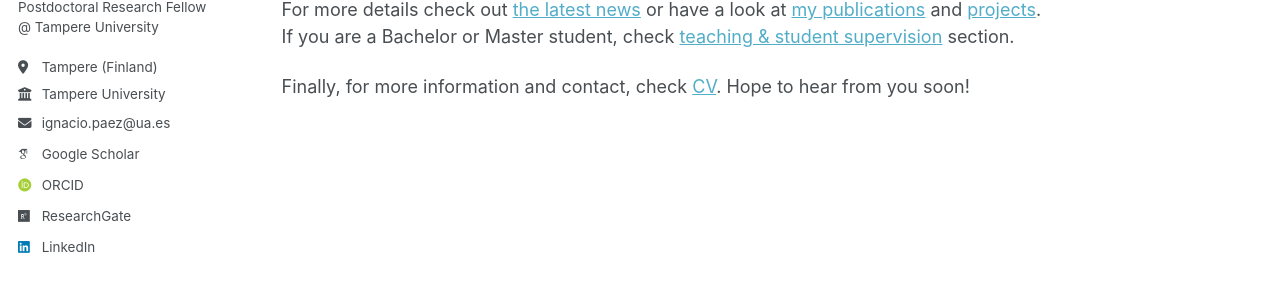
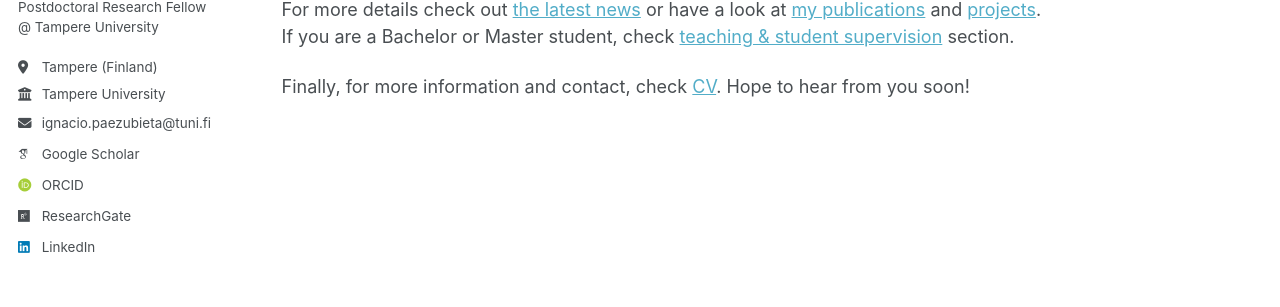
Before and after one commit to ignpaub/ignpaub.github.io, a Jekyll site: the page built from _pages/about.md, in a window 1280 px wide. Shown: the part 388-695 px from the top of the page. Built offline with Jekyll 4.4.1, drawn with Linux system fonts in a browser that asks for light colours; some web fonts are replaced.

Commit message:
Update ui-text.yml

```diff
--- a/_data/ui-text.yml
+++ b/_data/ui-text.yml
@@ -25,7 +25,7 @@ en: &DEFAULT_EN
   feed_label                 : "Feed"
   powered_by                 : "Powered by"
   website_label              : "Website"
-  email_label                : "ignacio.paez@ua.es"
+  email_label                : "ignacio.paezubieta@tuni.fi"
   recent_posts               : "Recent Posts"
   undefined_wpm              : "Undefined parameter words_per_minute at _config.yml"
   comment_form_info          : "Your email address will not be published. Required fields are marked"
```
